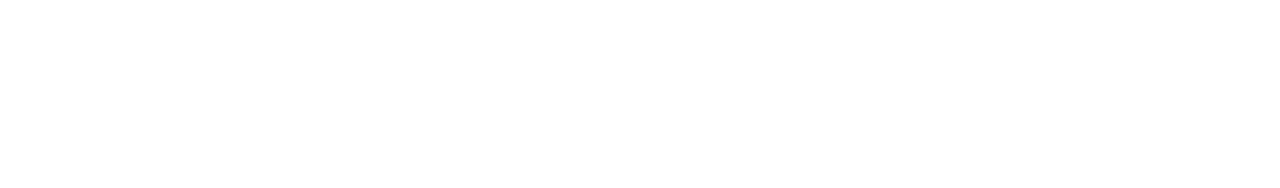
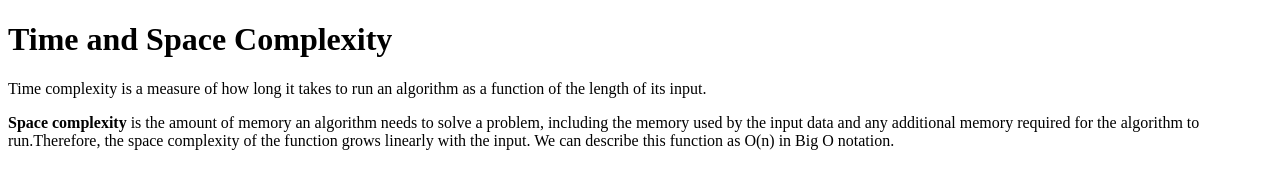
Before and after one commit to acciojob/time-and-space-complexity-maneeshjangir999, a website: page main.html in a window 1280 px wide. Drawn offline with Linux system fonts and the light colour scheme.

Commit message:
created a submission

```diff
--- a/main.html
+++ b/main.html
@@ -8,6 +8,9 @@
 
 <body>
 	<!-- the entire body must be written by student -->
+	<h1>Time and Space Complexity</h1>
+	<p>Time complexity is a measure of how long it takes to run an algorithm as a function of the length of its input.</p>
+	<p><b>Space complexity</b> is the amount of memory an algorithm needs to solve a problem, including the memory used by the input data and any additional memory required for the algorithm to run.Therefore, the space complexity of the function grows linearly with the input. We can describe this function as O(n) in Big O notation.</p>
     <script type="text/javascript" src="./script.js">
 </script>
 
```
